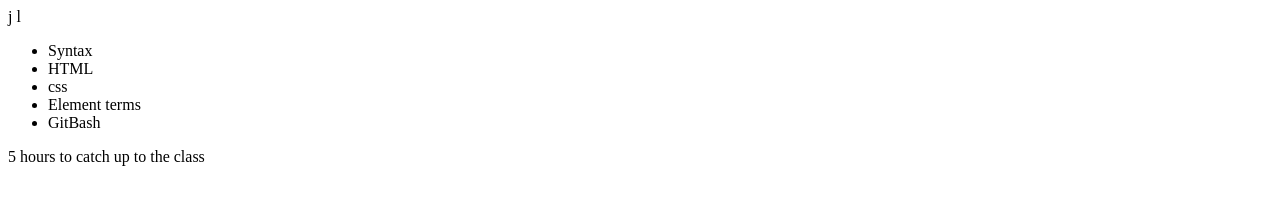
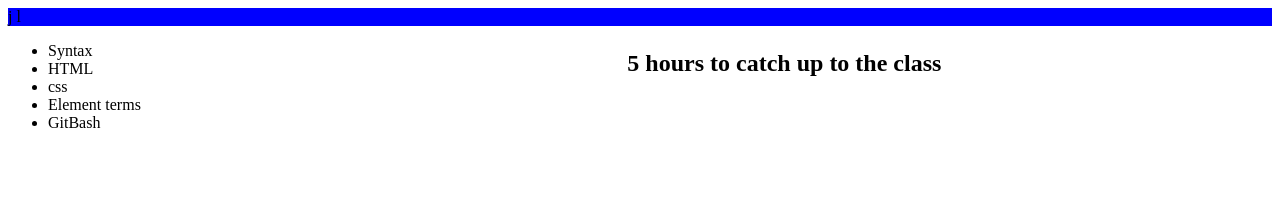
Before and after one commit to justinlambeth1996/Catch-up, a plain HTML site: page index.html in a window 1280 px wide. Drawn offline with Linux system fonts and the light colour scheme.

Commit message:
styling hcnages have been added

```diff
--- /dev/null
+++ b/assets/Style.css
@@ -0,0 +1,13 @@
+ header {
+     background-color:blue;
+ }
+
+ div {
+     float:left;
+     width:49%;
+ }
+
+ p {
+    font-weight:bold;
+    font-size:24px;
+ }
--- a/index.html
+++ b/index.html
@@ -4,6 +4,7 @@
     <meta charset="UTF-8">
     <meta name="viewport" content="width=device-width, initial-scale=1.0">
     <title>Document</title>
+    <link rel="stylesheet" type="text/css" href="assets/Style.css">
 </head>
 <body>
     <header>j l</header>
```
